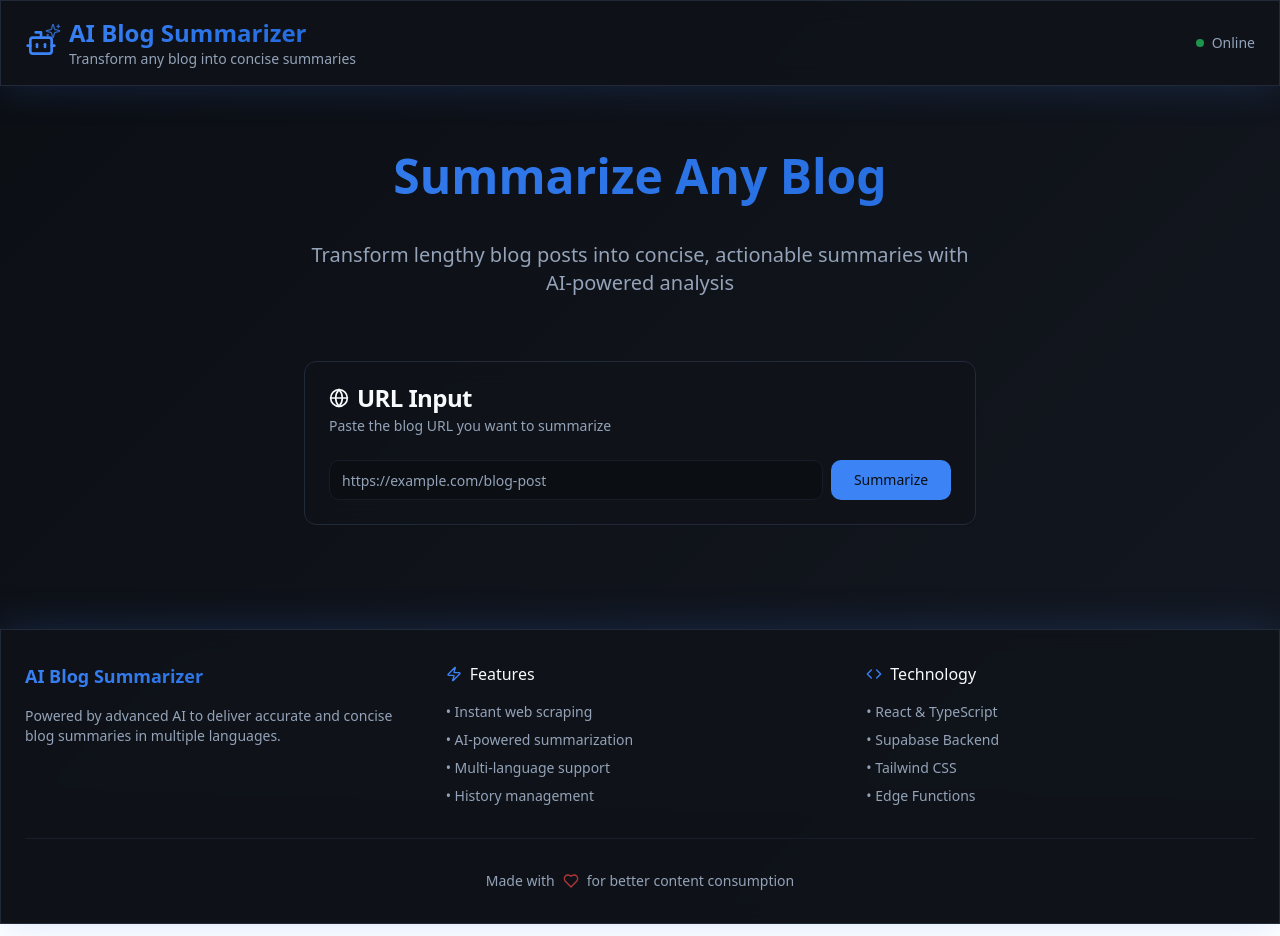
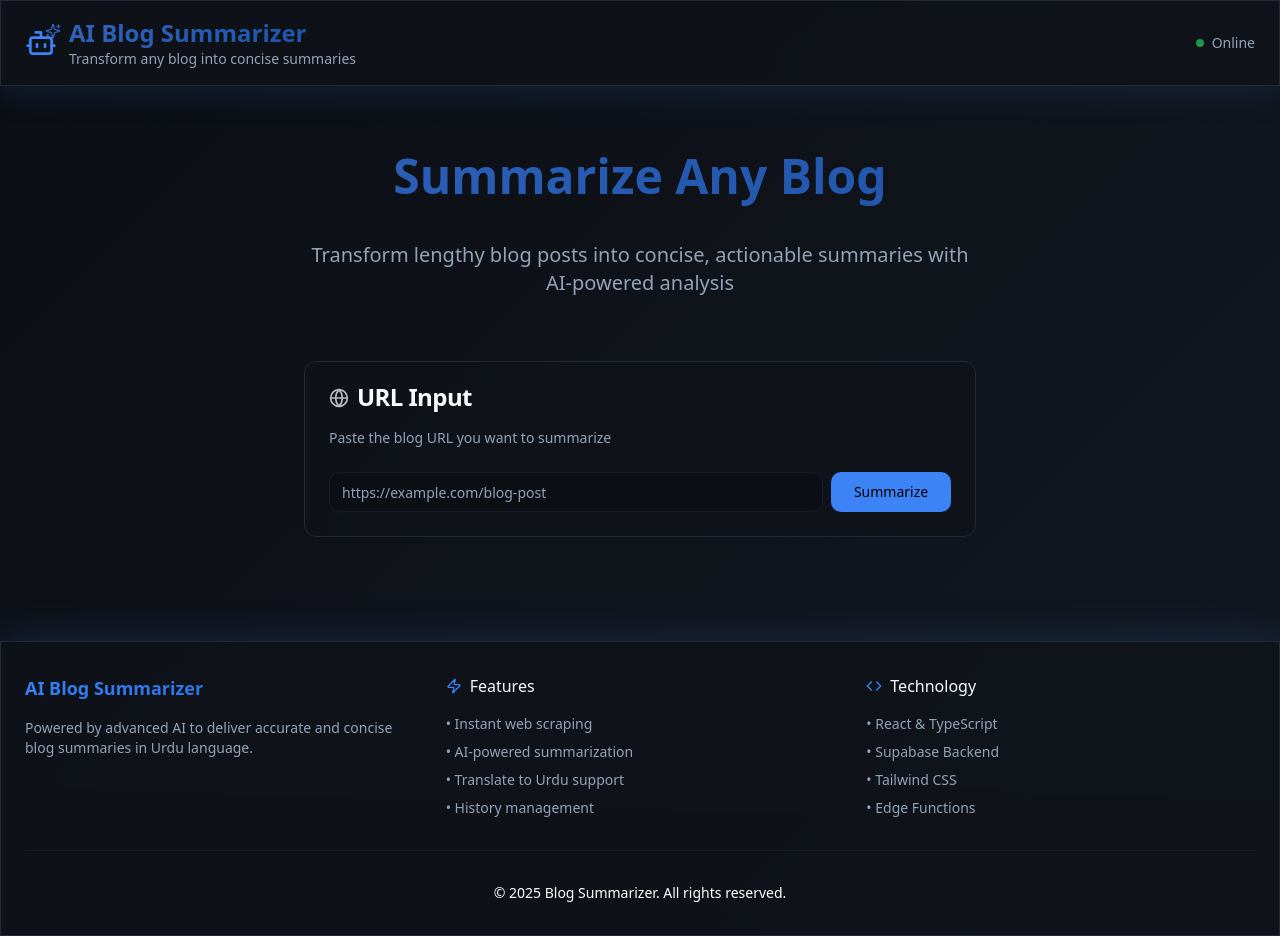
Before and after one commit to Mustafa25008/blog-summarizer, a React (Vite) app: page / in a window 1280 px wide. Built offline with nearby package versions, Linux system fonts and the light colour scheme.

Commit message:
style: adjust space and style

```diff
--- a/src/components/BlogSummarizer.tsx
+++ b/src/components/BlogSummarizer.tsx
@@ -406,7 +406,7 @@ export const BlogSummarizer = () => {
   return (
     <div className="container mx-auto p-6 space-y-8">
       <div className="text-center space-y-4 py-8">
-        <h2 className="text-5xl font-bold gradient-text leading-[1.4] mb-8">
+        <h2 className="text-5xl font-bold gradient-text leading-[1.4] mb-8 animate-pulse">
           Summarize Any Blog
         </h2>
         <p className="text-xl text-muted-foreground max-w-2xl mx-auto">
@@ -417,9 +417,9 @@ export const BlogSummarizer = () => {
 
       <Card className="max-w-2xl mx-auto glass-card">
         <CardHeader>
-          <CardTitle className="flex items-center gap-2">
-            <Globe className="h-5 w-5" />
-            URL Input
+          <CardTitle className="flex items-center gap-2 mb-3">
+            <Globe className="h-5 w-5 animate-pulse" />
+            <span className="animate-bounce">URL Input</span>
           </CardTitle>
           <CardDescription>
             Paste the blog URL you want to summarize
@@ -436,7 +436,7 @@ export const BlogSummarizer = () => {
             <Button
               onClick={scrapeAndSummarize}
               disabled={loading}
-              className="min-w-[120px]"
+              className="min-w-[120px] "
             >
               {loading ? (
                 <>
@@ -444,7 +444,8 @@ export const BlogSummarizer = () => {
                   Processing...
                 </>
               ) : (
-                "Summarize"
+                <span className="text-black">Summarize</span>
+
               )}
             </Button>
           </div>
@@ -510,7 +511,7 @@ export const BlogSummarizer = () => {
 
       {recentSummaries.length > 0 && (
         <Card className="max-w-4xl mx-auto glass-card">
-          <CardHeader>
+          <CardHeader className="space-y-3">
             <CardTitle>Recent Summaries</CardTitle>
             <CardDescription>
               Previously processed blog summaries
--- a/src/components/Footer.tsx
+++ b/src/components/Footer.tsx
@@ -1,4 +1,4 @@
-import { Heart, Code, Zap } from "lucide-react";
+import { HeartPulse, Code, Zap } from "lucide-react";
 
 export const Footer = () => {
   return (
@@ -11,7 +11,7 @@ export const Footer = () => {
             </h3>
             <p className="text-muted-foreground text-sm">
               Powered by advanced AI to deliver accurate and concise blog summaries
-              in multiple languages.
+              in Urdu language.
             </p>
           </div>
 
@@ -23,7 +23,7 @@ export const Footer = () => {
             <ul className="space-y-2 text-sm text-muted-foreground">
               <li>• Instant web scraping</li>
               <li>• AI-powered summarization</li>
-              <li>• Multi-language support</li>
+              <li>• Translate to Urdu support</li>
               <li>• History management</li>
             </ul>
           </div>
@@ -43,9 +43,9 @@ export const Footer = () => {
         </div>
 
         <div className="border-t border-border/50 mt-8 pt-8 text-center">
-          <p className="text-sm text-muted-foreground flex items-center justify-center gap-2">
-            Made with <Heart className="h-4 w-4 text-red-500 animate-pulse" /> for better content consumption
-          </p>
+          <p className="text-white text-sm text-muted-foreground flex items-center justify-center gap-2">
+            &copy; {new Date().getFullYear()} Blog Summarizer. All rights reserved.
+            </p>
         </div>
       </div>
     </footer>
--- a/src/components/Header.tsx
+++ b/src/components/Header.tsx
@@ -11,7 +11,7 @@ export const Header = () => {
               <Sparkles className="h-4 w-4 text-primary absolute -top-1 -right-1 animate-pulse" />
             </div>
             <div>
-              <h1 className="text-2xl font-bold gradient-text">
+              <h1 className="text-2xl font-bold gradient-text animate-pulse">
                 AI Blog Summarizer
               </h1>
               <p className="text-sm text-muted-foreground">
```
